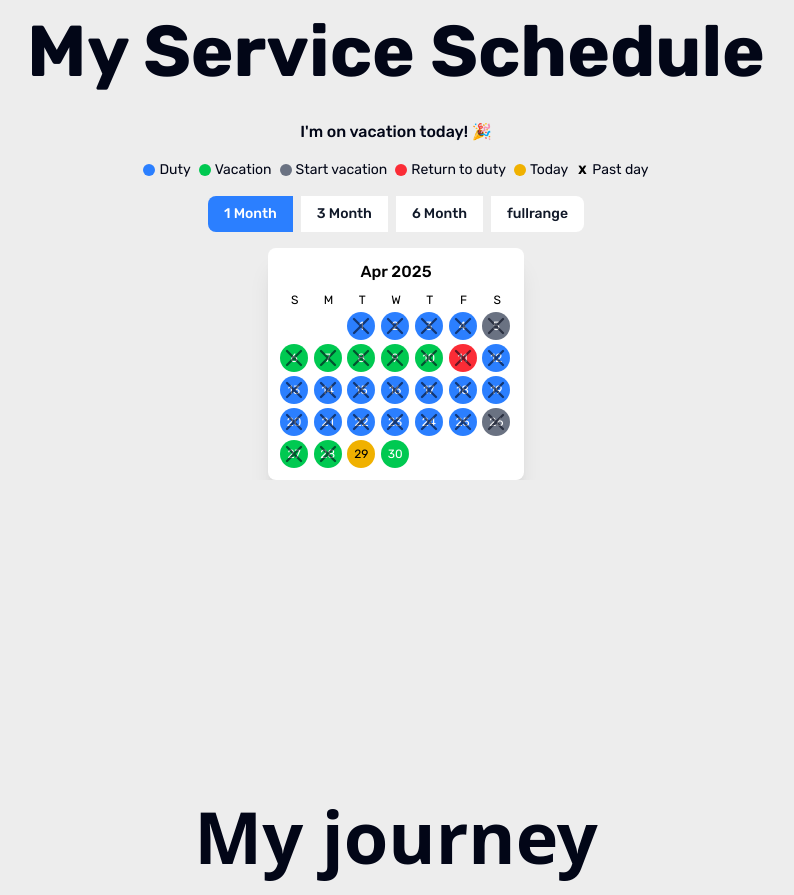
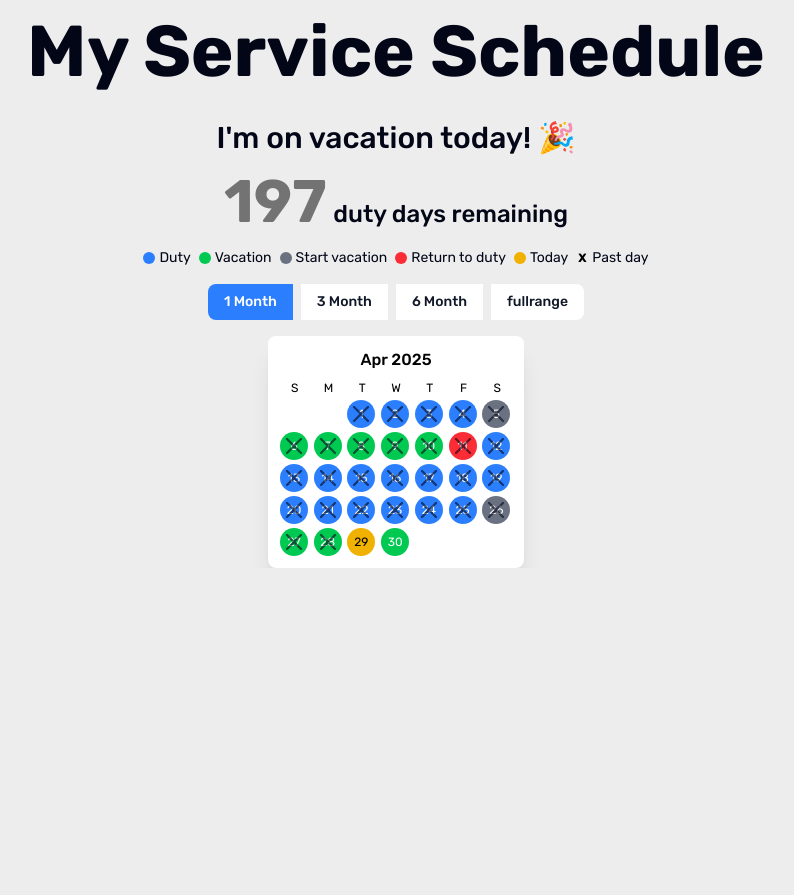
Before and after one commit to seifbasel/My-Portfolio, a Next.js app: page / in a window 1280 px wide. Shown: the part 1880-2775 px from the top of the page, without its empty margins (244-1038 px from the left). Built offline with nearby package versions, Linux system fonts and the light colour scheme.

Commit message:
update calender

```diff
--- a/src/components/army-calender.tsx
+++ b/src/components/army-calender.tsx
@@ -38,7 +38,6 @@ const getMonthsUntil = (end: Date): Date[] => {
   return months;
 };
 
-
 // Helper to find the next Saturday
 const getNextSaturday = (date: Date): Date => {
   const result = new Date(date);
@@ -51,7 +50,6 @@ const getNextSaturday = (date: Date): Date => {
   }
   return result;
 };
-
 
 const MilitaryServiceCalendar = ({
   serviceStartDate,
@@ -69,6 +67,29 @@ const MilitaryServiceCalendar = ({
     "1month" | "3months" | "6months" | "fullrange"
   >("1month");
   const [markedDays, setMarkedDays] = useState<Map<string, string>>(new Map());
+
+  const calculateRemainingDutyDays = () => {
+    const today = new Date();
+    today.setHours(0, 0, 0, 0);
+    const end = new Date(serviceEndDate);
+    end.setHours(0, 0, 0, 0);
+
+    let count = 0;
+    const current = new Date(today);
+
+    while (current <= end) {
+      const key = formatDateKey(current);
+      const status = markedDays.get(key);
+      if (status === "duty" || status === "duty-past") {
+        count++;
+      }
+      current.setDate(current.getDate() + 1);
+    }
+
+    return count;
+  };
+
+  const dutyDaysLeft = calculateRemainingDutyDays();
 
   // Set months range
   useEffect(() => {
@@ -306,7 +327,7 @@ const MilitaryServiceCalendar = ({
       transition={{ duration: 0.5, delay: 0.2 }}
       className="w-full mx-auto px-2 relative z-50"
     >
-      <div className="text-center mb-4 text-base font-medium text-text">
+      <div className="text-center mb-4 text-xl md:text-3xl font-medium text-text">
         {vacationCountdown === 0
           ? "I'm on vacation today! 🎉"
           : vacationCountdown !== null
@@ -316,6 +337,34 @@ const MilitaryServiceCalendar = ({
           : "No vacation found in the next year"}
       </div>
 
+      {/* Duty days left section */}
+      <div className="text-center mb-4 text-xl md:text-3xl text-text font-semibold">
+        {dutyDaysLeft > 0 ? (
+          <motion.div
+            key={dutyDaysLeft}
+            initial={{ scale: 0.8, opacity: 0 }}
+            animate={{ scale: 1, opacity: 1 }}
+            transition={{ type: "spring", stiffness: 300, damping: 20 }}
+            className="inline-block"
+          >
+            <span className="text-4xl md:text-6xl font-bold text-primary">
+              {dutyDaysLeft}
+            </span>{" "}
+            <span className="text-lg md:text-2xl font-medium text-muted-foreground">
+              duty day{dutyDaysLeft > 1 ? "s" : ""} remaining
+            </span>
+          </motion.div>
+        ) : (
+          <motion.div
+            initial={{ opacity: 0 }}
+            animate={{ opacity: 1 }}
+            transition={{ duration: 0.5 }}
+            className="text-xl md:text-3xl text-green-600 font-bold"
+          >
+            🎉 Service completed or ending today!
+          </motion.div>
+        )}
+      </div>
       <div className="flex flex-wrap justify-center gap-2 mb-4">
         <div className="flex items-center gap-1">
           <div className="h-3 w-3 rounded-full bg-blue-500"></div>
```
